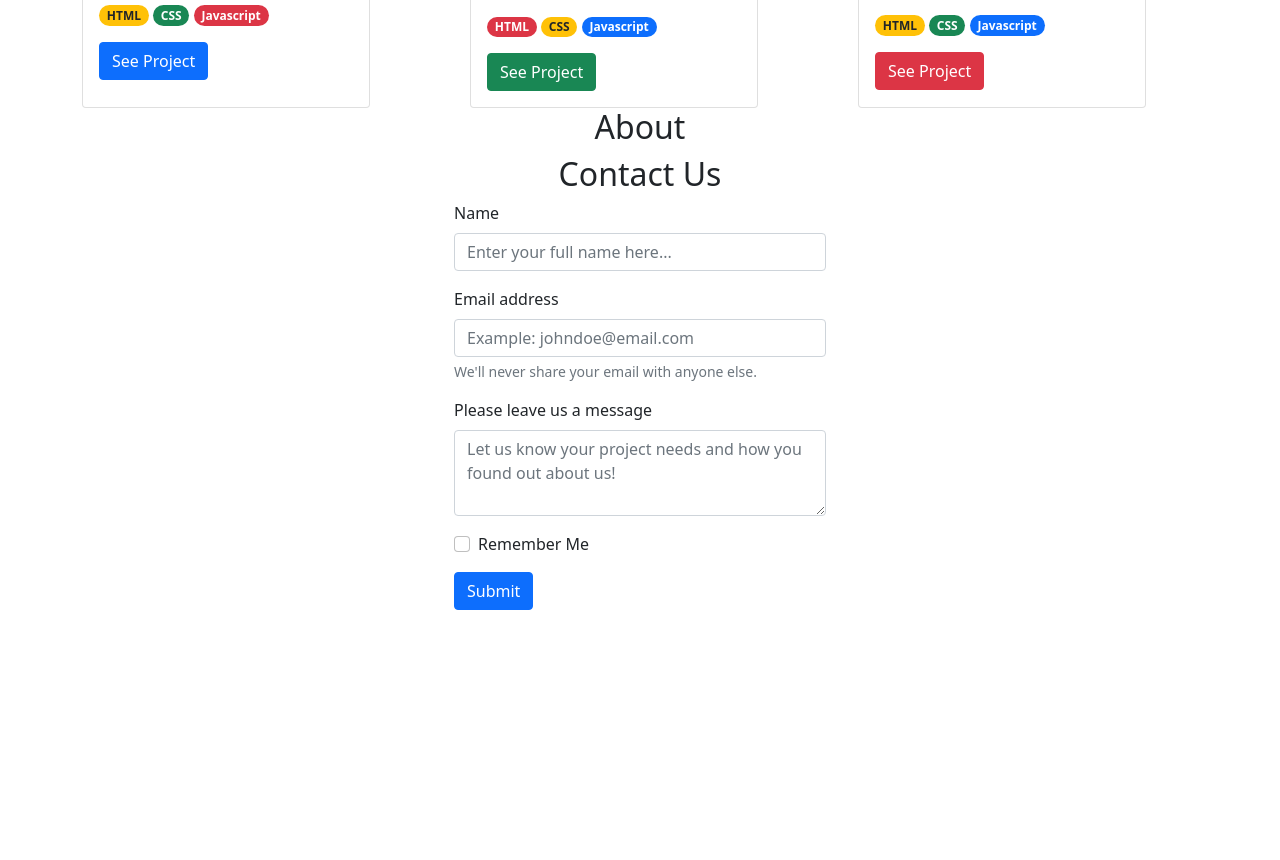
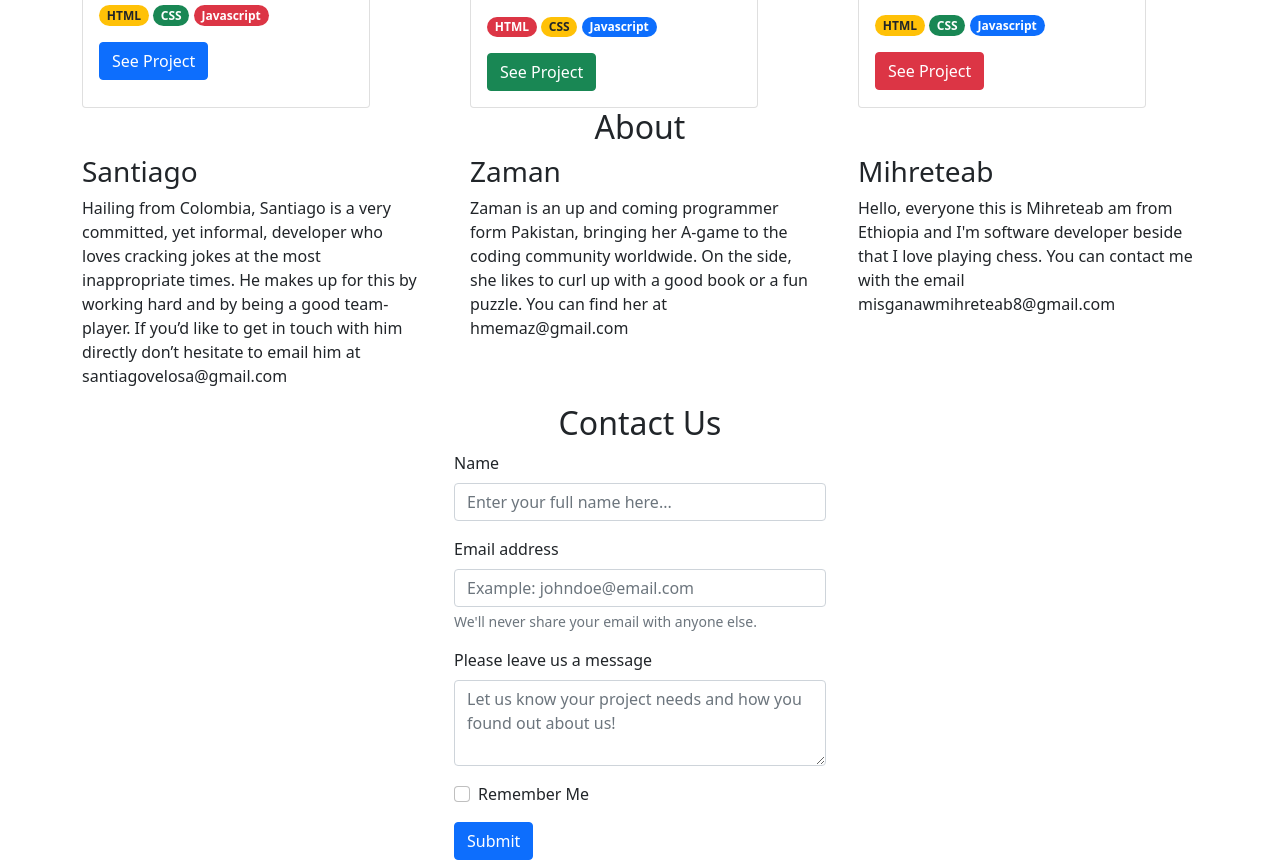
Before and after one commit to vechicin/Bootstrap-Portfolio, a website: page index.html in a window 1280 px wide. Shown: the part 916-1776 px from the top of the page. Before the commit the page ends 1526 px from the top, so only its background shows below. Drawn offline with nearby package versions, Linux system fonts and the light colour scheme.

Commit message:
Add grid system to the about section

```diff
--- a/index.html
+++ b/index.html
@@ -320,6 +320,32 @@
     </section>
     <section>
       <h2 id="scrollspyAbout" class="text-center">About</h2>
+      <div class="container d-flex justify-content-center">
+        <div class="row g-5">
+          <div class="col">
+            <h3>Santiago</h3>
+            <p>Hailing from Colombia, Santiago is a very committed, yet informal,
+              developer who loves cracking jokes at the most inappropriate times.
+              He makes up for this by working hard and by being a good team-player.
+              If you’d like to get in touch with him directly don’t hesitate to email him at santiagovelosa@gmail.com
+            </p>
+          </div>
+          <div class="col">
+            <h3>Zaman</h3>
+            <p>
+              Zaman is an up and coming programmer form Pakistan, bringing her A-game to the coding community worldwide.
+              On the side, she likes to curl up with a good book or a fun puzzle. You can find her at hmemaz@gmail.com
+            </p>
+          </div>
+          <div class="col">
+            <h3>Mihreteab</h3>
+            <p>
+              Hello, everyone this is Mihreteab am from Ethiopia and I'm software developer beside that I love playing chess.
+              You can contact me with the email misganawmihreteab8@gmail.com
+            </p>
+          </div>
+        </div>
+      </div>
     </section>
     <section>
       <h2 id="scrollspyContactUs" class="text-center">Contact Us</h2>
```
